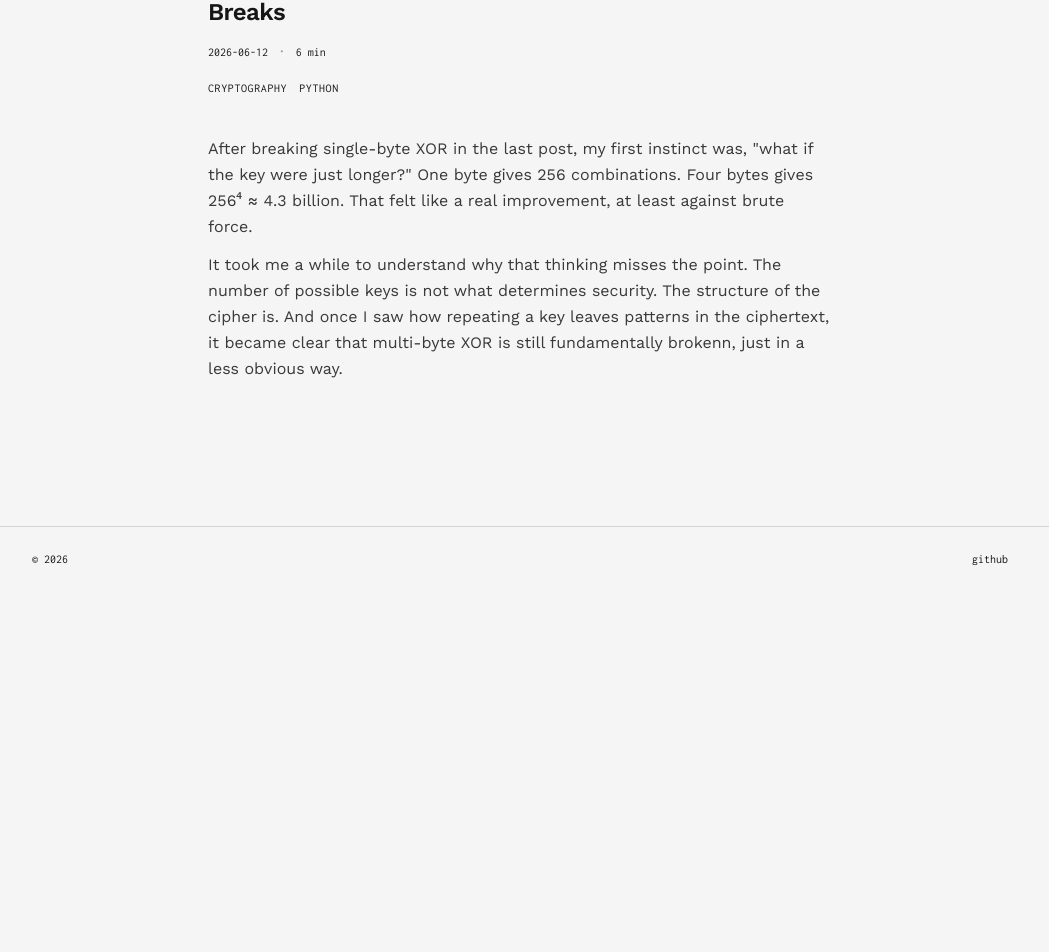
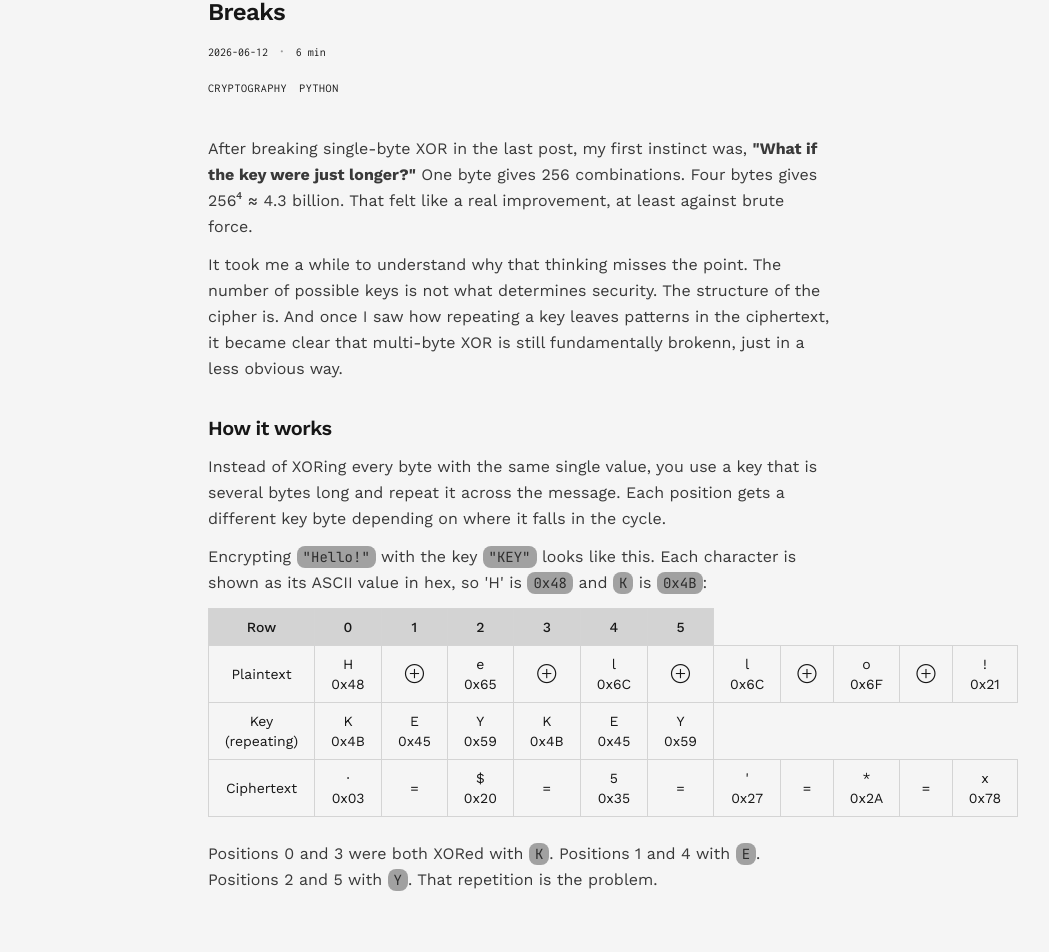
Before and after one commit to n0as-ark/logbook, a React (Vite) app: page /logbook/blog/multi-byte-xor in a window 1280 px wide. Shown: the part 209-1161 px from the top of the page, without its empty margins (120-1169 px from the left). Before the commit the page ends 800 px from the top, so only its background shows below. Built offline with nearby package versions, Linux system fonts and the light colour scheme; the HTML template or start-up script is replaced by a standard one.

Commit message:
Update posts.ts

```diff
--- a/src/data/posts.ts
+++ b/src/data/posts.ts
@@ -416,7 +416,16 @@ Pointers are one of those topics where the definition is simple but the implicat
 xor_decrypt = xor_encrypt
 ciphertext = xor_encrypt(message, b"SECRET")
 recovered  = xor_decrypt(ciphertext, b"SECRET")`,
-  content: `After breaking single-byte XOR in the last post, my first instinct was, "what if the key were just longer?" One byte gives 256 combinations. Four bytes gives 256⁴ ≈ 4.3 billion. That felt like a real improvement, at least against brute force.
-It took me a while to understand why that thinking misses the point. The number of possible keys is not what determines security. The structure of the cipher is. And once I saw how repeating a key leaves patterns in the ciphertext, it became clear that multi-byte XOR is still fundamentally brokenn, just in a less obvious way.`,
+  content: `After breaking single-byte XOR in the last post, my first instinct was, **"What if the key were just longer?"** One byte gives 256 combinations. Four bytes gives 256⁴ ≈ 4.3 billion. That felt like a real improvement, at least against brute force.
+It took me a while to understand why that thinking misses the point. The number of possible keys is not what determines security. The structure of the cipher is. And once I saw how repeating a key leaves patterns in the ciphertext, it became clear that multi-byte XOR is still fundamentally brokenn, just in a less obvious way.
+## How it works
+Instead of XORing every byte with the same single value, you use a key that is several bytes long and repeat it across the message. Each position gets a different key byte depending on where it falls in the cycle.
+Encrypting \`"Hello!"\` with the key \`"KEY"\` looks like this. Each character is shown as its ASCII value in hex, so \'H\' is \`0x48\` and \`K\` is \`0x4B\`:
+| Row | 0 | | 1 | | 2 | | 3 | | 4 | | 5 |
+|---|---|---|---|---|---|---|---|---|---|---|---|
+| Plaintext | H 0x48 | ⊕ | e 0x65 | ⊕ | l 0x6C | ⊕ | l 0x6C | ⊕ | o 0x6F | ⊕ | ! 0x21 |
+| Key (repeating) | K 0x4B | | E 0x45 | | Y 0x59 | | K 0x4B | | E 0x45 | | Y 0x59 |
+| Ciphertext | · 0x03 | = | $ 0x20 | = | 5 0x35 | = | ' 0x27 | = | * 0x2A | = | x 0x78 |
+Positions 0 and 3 were both XORed with \`K\`. Positions 1 and 4 with \`E\`. Positions 2 and 5 with \`Y\`. That repetition is the problem.`,
   },
 ];
```
